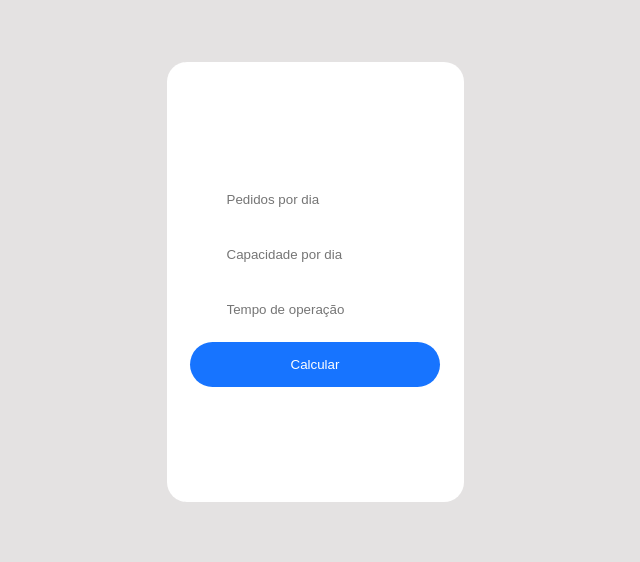
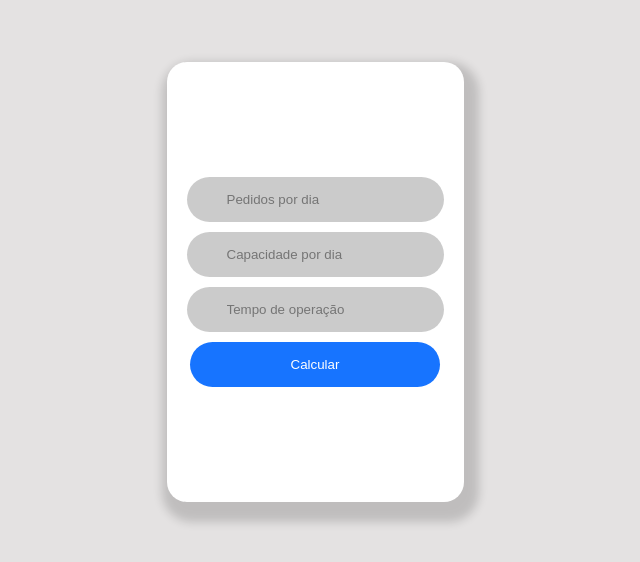
Before and after one commit to Tkailaine/FlowCap, a React (Vite) app: page / in a window 1280 px wide. Shown: the part 118-680 px from the top of the page, without its empty margins (325-965 px from the left). Built offline with nearby package versions, Linux system fonts and the light colour scheme.

Commit message:
style: adicionando sombra no formulário

```diff
--- a/src/components/FormularioSimulador/style.css
+++ b/src/components/FormularioSimulador/style.css
@@ -8,7 +8,8 @@
     min-height: 400px;
     justify-content: center;
     align-items:center;
-    border-radius:20px
+    border-radius:20px;
+    box-shadow: 5px 10px 10px 10px rgba(0, 0, 0, 0.16);
 }
 
 .formulario input, .formulario button{
@@ -18,6 +19,10 @@
 
 }
 
+.formulario input{
+    background-color:rgba(172, 172, 172, 0.62);
+}
+
 .formulario button{
     background-color: #1774ff;
     color: white;
```
